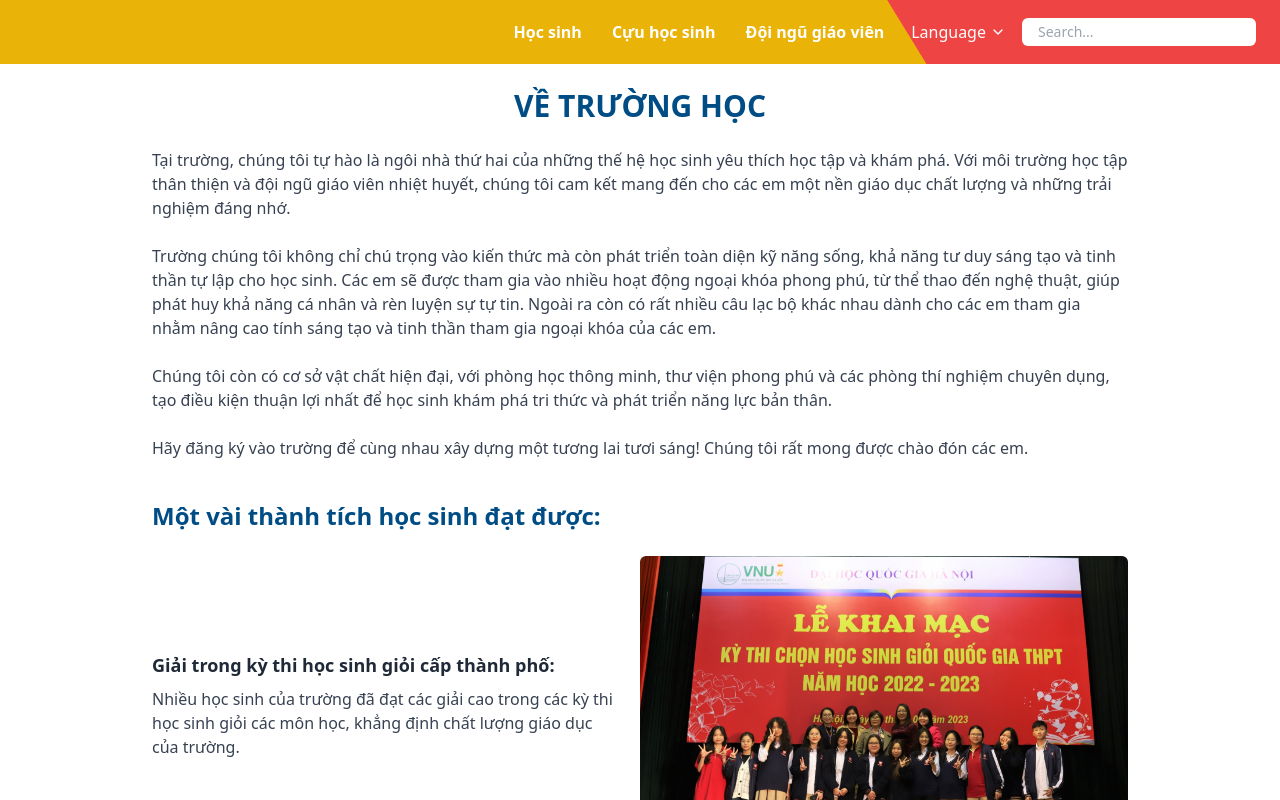
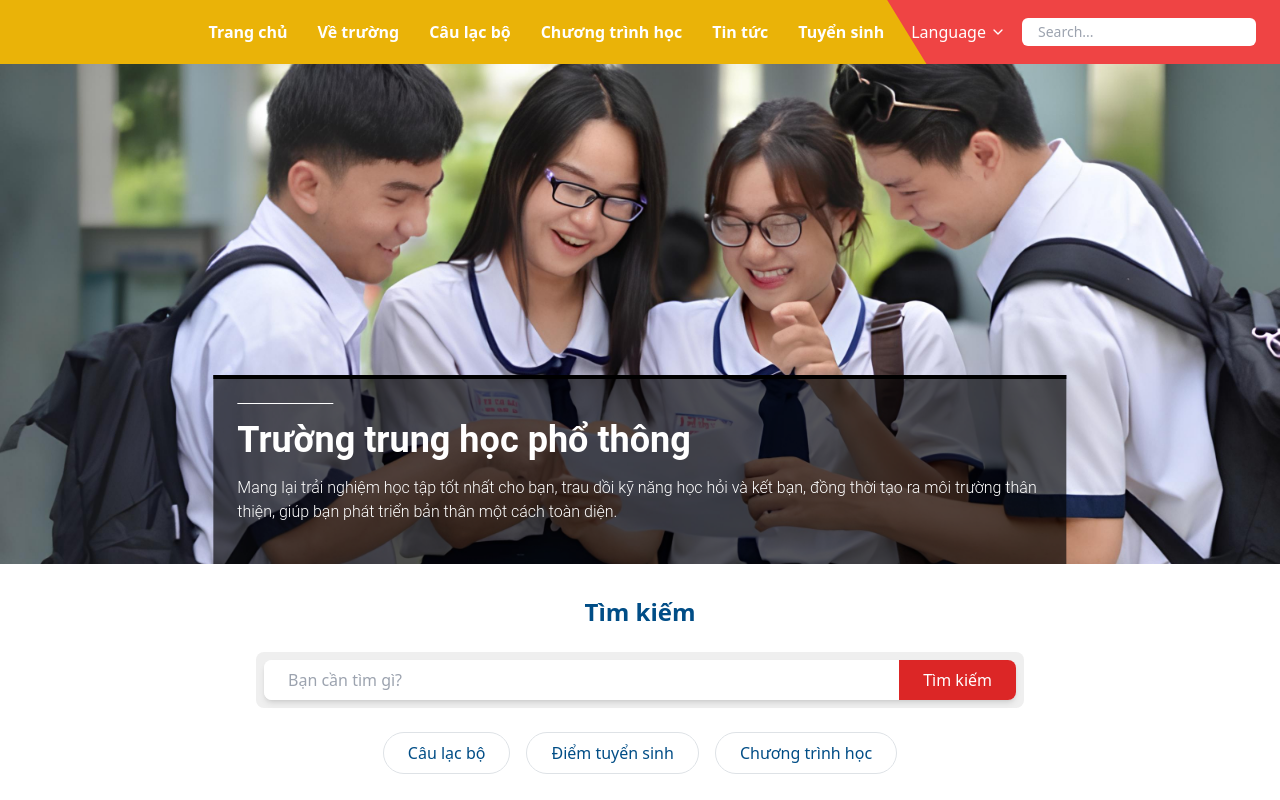
Before and after one commit to nupniichan/Website-quan-ly-cau-lac-bo, a React (Vite) app in the folder user/: page / in a window 1280 px wide. Shown: the top 800 px of the page. Built offline with nearby package versions, Linux system fonts and the light colour scheme.

Commit message:
fix: fix loi lat vat

```diff
--- a/user/src/App.jsx
+++ b/user/src/App.jsx
@@ -1,18 +1,17 @@
-
-import { BrowserRouter as Router } from 'react-router-dom';
+import { BrowserRouter as Router, Routes, Route } from 'react-router-dom';
 import Footer from './components/Footer.jsx';
 import Header from './components/Header.jsx';
-// import Homepage from './Homepage.jsx';
+import Homepage from './Homepage.jsx';
 import AboutSchool from './AboutSchool.jsx';
-// import ClubDetails from './ClubDetails.jsx';
-// import CurriculumInfo from './Curriculum.jsx';
-// import NewsDetails from './NewsDetails.jsx';
-// import AdmissionStandard from './AdmissionStandard.jsx';
+import ClubList from './ClubList.jsx';
+import ClubDetails from './ClubDetails.jsx';
+import CurriculumInfo from './Curriculum.jsx';
+import NewsDetails from './NewsDetails.jsx';
+import AdmissionStandard from './AdmissionStandard.jsx';
 import './index.css';
 import 'bootstrap/dist/css/bootstrap.min.css';
+
 function App() {
-
-
   return (
     <Router>
       <div className="app">
@@ -20,10 +19,15 @@ function App() {
           <Header />
         </div>
         <div className="content">
-          {/* <Routes>
-            <Route path="/" element={<Navigate to="/" />} />
-          </Routes> */}
-          <AboutSchool/>
+          <Routes>
+            <Route path="/" element={<Homepage />} />
+            <Route path="/about" element={<AboutSchool />} />
+            <Route path="/clubs" element={<ClubList />} />
+            <Route path="/clubs/:clubName" element={<ClubDetails />} />
+            <Route path="/curriculum" element={<CurriculumInfo />} />
+            <Route path="/news" element={<NewsDetails />} />
+            <Route path="/admission" element={<AdmissionStandard />} />
+          </Routes>
         </div>
         <div className="footer">
           <Footer />
--- a/user/src/ClubDetails.jsx
+++ b/user/src/ClubDetails.jsx
@@ -1,9 +1,15 @@
+import { useParams } from 'react-router-dom';
 import logoclb from '../public/imgs/logoclb.jpg';
 
 const ClubDetails = () => {
+  const { clubName } = useParams();
+
+  // Ở đây bạn có thể thêm logic để lấy thông tin chi tiết của câu lạc bộ dựa trên clubName
+  // Ví dụ: const clubInfo = getClubInfo(clubName);
+
   return (
     <div className="max-w-5xl mx-auto px-8 py-6 font-sans" style={{ paddingLeft: '50px', paddingRight: '50px' }}>
-      <h1 className="text-2xl font-bold mb-6 text-center" style={{ color: '#004D86' }}>Câu lạc bộ tin học</h1>
+      <h1 className="text-2xl font-bold mb-6 text-center" style={{ color: '#004D86' }}>{clubName}</h1>
 
       <div className="flex mb-8 items-center">
         <div className="w-1/4 pr-6 flex-shrink-0 flex items-center justify-center">
--- a/user/src/ClubList.jsx
+++ b/user/src/ClubList.jsx
@@ -1,4 +1,4 @@
-
+import { Link } from 'react-router-dom';
 
 const clubs = [
   'Câu lạc bộ tin học', 'Câu lạc bộ tình nguyện', 'Câu lạc bộ âm nhạc',
@@ -39,22 +39,23 @@ const requirements = [
 const ClubList = () => {
   return (
     <div className="container mx-auto px-4 py-8">
-      <h1 className="text-2xl font-bold mb-6 text-center">Danh sách câu lạc bộ tại trường</h1>
+      <h1 className="text-2xl font-bold mb-6 text-center" style={{ color: '#004D86' }}>Danh sách câu lạc bộ tại trường</h1>
 
       <div className="grid grid-cols-3 gap-6 mb-8">
         {clubs.map((club, index) => (
-          <button
+          <Link
             key={index}
+            to={`/clubs/${encodeURIComponent(club)}`}
             className={`
               bg-red-600 text-white py-4 px-4 hover:bg-red-700 transition duration-300
-              h-12 flex items-center justify-center w-full
+              h-12 flex items-center justify-center w-full no-underline
               ${index % 3 === 0 ? 'rounded-tl-none rounded-tr-[20px] rounded-bl-[20px] rounded-br-none' :
                 index % 3 === 1 ? 'rounded-[20px]' :
                 'rounded-tl-[20px] rounded-tr-none rounded-bl-none rounded-br-[20px]'}
             `}
           >
             {club}
-          </button>
+          </Link>
         ))}
       </div>
 
--- a/user/src/Homepage.jsx
+++ b/user/src/Homepage.jsx
@@ -1,4 +1,4 @@
-import { useRef } from 'react';
+import  { useRef } from 'react';
 import { FaGraduationCap, FaBookReader, FaBrain, FaGlobeAmericas, FaLaptop } from 'react-icons/fa';
 
 const Homepage = () => {
@@ -36,8 +36,12 @@ const Homepage = () => {
     <div>
       <div className="relative">
         <img src="../public/imgs/banner.jpg" alt="Trường trung học phổ thông" className="w-full object-cover" style={{height: '500px'}}/>
-        <div className="absolute bottom-0 left-1/2 transform -translate-x-1/2 bg-black bg-opacity-65 p-6 border-t-4 border-black w-4/6"
-             style={{ fontFamily: 'Roboto, sans-serif', fontWeight: 300 }}>
+        <div className="absolute bottom-0 left-1/2 transform -translate-x-1/2 p-6 border-t-4 border-black w-4/6"
+             style={{
+               fontFamily: 'Roboto, sans-serif',
+               fontWeight: 300,
+               backgroundColor: 'rgba(0, 0, 0, 0.65)'
+             }}>
           <div className="text-left">
             <div className="w-24 h-px bg-white mb-3"></div>
             <h1 className="text-white text-2xl md:text-4xl font-bold mb-3">Trường trung học phổ thông</h1>
--- a/user/src/components/Header.jsx
+++ b/user/src/components/Header.jsx
@@ -1,4 +1,5 @@
 import { ChevronDown } from 'lucide-react';
+import { Link } from 'react-router-dom';
 
 const Header = () => {
   return (
@@ -9,9 +10,12 @@ const Header = () => {
         <div className="relative flex items-center justify-end px-4 h-full z-20">
           {/* Positioned on the right side */}
           <div className="flex">
-            <span className="font-bold text-white mr-[30px]">Học sinh</span>
-            <span className="font-bold text-white mr-[30px]">Cựu học sinh</span>
-            <span className="font-bold text-white mr-[30px]">Đội ngũ giáo viên</span>
+            <Link to="/" className="font-bold text-white mr-[30px] no-underline">Trang chủ</Link>
+            <Link to="/about" className="font-bold text-white mr-[30px] no-underline">Về trường</Link>
+            <Link to="/clubs" className="font-bold text-white mr-[30px] no-underline">Câu lạc bộ</Link>
+            <Link to="/curriculum" className="font-bold text-white mr-[30px] no-underline">Chương trình học</Link>
+            <Link to="/news" className="font-bold text-white mr-[30px] no-underline">Tin tức</Link>
+            <Link to="/admission" className="font-bold text-white mr-[30px] no-underline">Tuyển sinh</Link>
           </div>
         </div>
       </div>
```
